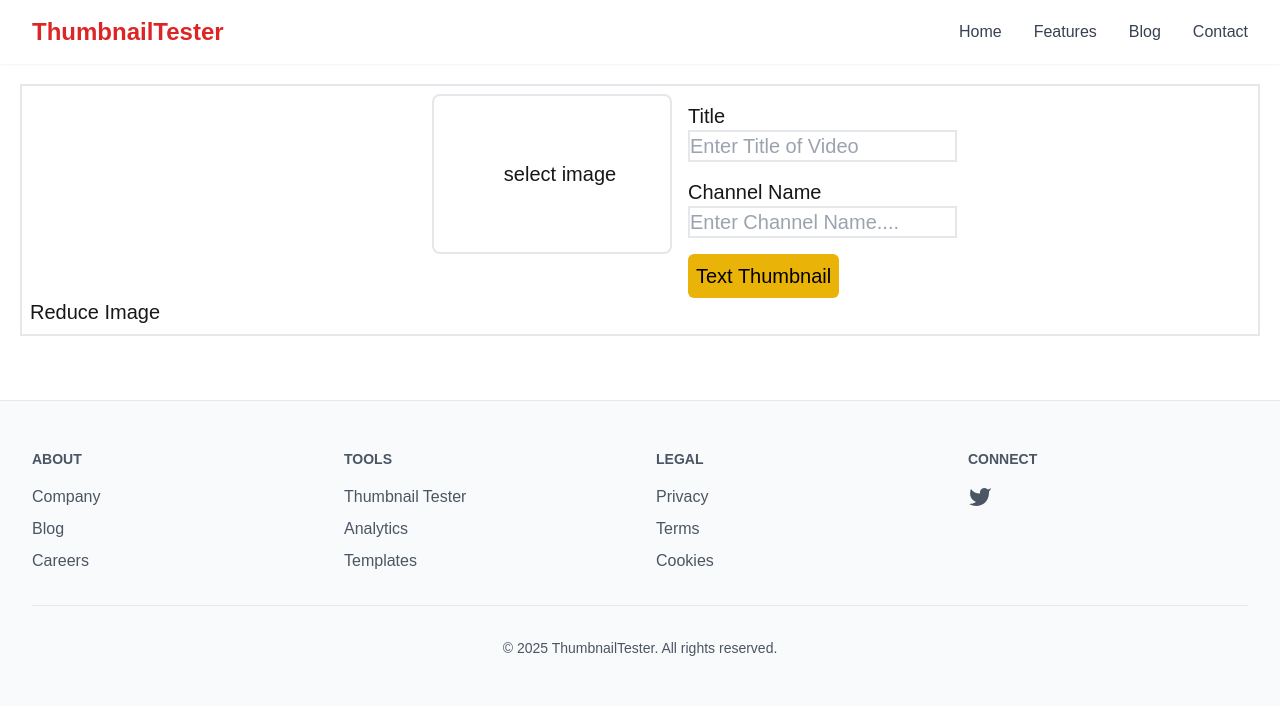
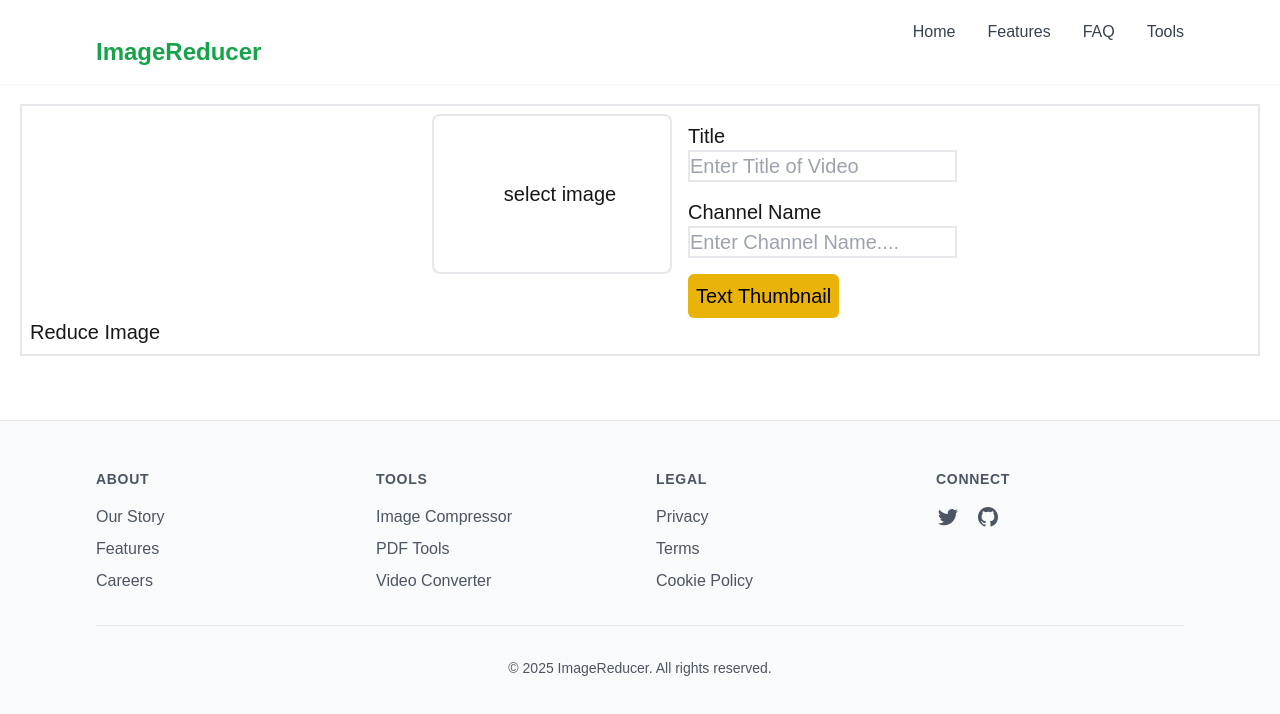
Before and after one commit to soloprime9/YouTube-Thumbnail-Tester, a Next.js app: page / in a window 1280 px wide. Shown: the top 714 px of the page. Built offline with nearby package versions, Linux system fonts and the light colour scheme.

Commit message:
Update layout.js

```diff
--- a/src/app/layout.js
+++ b/src/app/layout.js
@@ -1,6 +1,3 @@
-'use client';
-import Link from "next/link";
-import { useState } from "react";
 import { Geist, Geist_Mono } from "next/font/google";
 import "./globals.css";
 
@@ -21,155 +18,126 @@
 };
 
 export default function RootLayout({ children }) {
-  const [isOpen, setIsOpen] = useState(false);
 
   return (
     <html lang="en">
        <head>
-        <title>{metadata.title}</title>
-        <meta name="description" content={metadata.description} />
+        {/* Schema Markup for SEO */}
+        <script type="application/ld+json">
+          {JSON.stringify({
+            "@context": "https://schema.org",
+            "@type": "SoftwareApplication",
+            "name": "Free Image Resizer",
+            "operatingSystem": "Web",
+            "applicationCategory": "MultimediaApplication",
+            "offers": {
+              "@type": "Offer",
+              "price": "0"
+            },
+            "aggregateRating": {
+              "@type": "AggregateRating",
+              "ratingValue": "4.9",
+              "ratingCount": "1500"
+            },
+            "description": "Professional-grade image optimization tool available for free online",
+            "featureList": [
+              "Multiple format support (JPG/PNG/GIF/BMP)",
+              "Quality adjustment slider",
+              "Instant download",
+              "Mobile-friendly interface"
+            ]
+          })}
+        </script>
+
+        {/* Canonical URL */}
+        <link rel="canonical" href="https://reduceimages-sigma.vercel.app/" />
+
+
+
       </head>
+
       <body className={`${geistSans.variable} ${geistMono.variable} antialiased`}>
-        {/* Header */}
-        <header className="bg-white shadow-sm sticky top-0 z-50">
-          <nav className="max-w-7xl mx-auto px-4 sm:px-6 lg:px-8">
-            <div className="flex justify-between items-center h-16">
-              {/* Logo */}
-              <Link href="/" className="text-2xl font-bold text-red-600">
-                ThumbnailTester
-              </Link>
 
-              {/* Desktop Menu */}
+      <header className="bg-white shadow-sm">
+    <nav className="max-w-6xl mx-auto px-4 sm:px-6 border-dashed mt-5 lg:px-8">
+      <div className="flex justify-between h-16">
+        <div className="flex-shrink-0 flex items-center">
+          <span className="text-2xl font-bold text-green-600 pointer"><a href="https://reduceimages-sigma.vercel.app/">ImageReducer</a></span>
+        </div>
+
+        {/* Desktop Navigation */}
         <div className="hidden md:flex space-x-8">
-                <Link href="/" className="text-gray-700 hover:text-red-600">
-                  Home
-                </Link>
-                <Link href="/features" className="text-gray-700 hover:text-red-600">
-                  Features
-                </Link>
-                <Link href="/blog" className="text-gray-700 hover:text-red-600">
-                  Blog
-                </Link>
-                <Link href="/contact" className="text-gray-700 hover:text-red-600">
-                  Contact
-                </Link>
+          <a href="https://reduceimages-sigma.vercel.app/" className="text-gray-700 hover:text-green-600 transition-colors">Home</a>
+          <a href="https://reduceimages-sigma.vercel.app/" className="text-gray-700 hover:text-green-600 transition-colors">Features</a>
+          <a href="https://reduceimages-sigma.vercel.app/" className="text-gray-700 hover:text-green-600 transition-colors">FAQ</a>
+          <a href="https://reduceimages-sigma.vercel.app/" className="text-gray-700 hover:text-green-600 transition-colors">Tools</a>
         </div>
 
         {/* Mobile Menu Button */}
-              <button
-                onClick={() => setIsOpen(!isOpen)}
-                className="md:hidden text-gray-700 hover:text-red-600 focus:outline-none"
-                aria-label="Toggle menu"
-              >
+        <div className="md:hidden flex items-center">
+          <button className="text-gray-700 hover:text-green-600">
             <svg className="h-6 w-6" fill="none" viewBox="0 0 24 24" stroke="currentColor">
               <path strokeLinecap="round" strokeLinejoin="round" strokeWidth={2} d="M4 6h16M4 12h16M4 18h16" />
             </svg>
           </button>
         </div>
-
-            {/* Mobile Menu */}
-            {isOpen && (
-              <div className="md:hidden space-y-2 pb-4">
-                <Link href="/" className="block px-3 py-2 text-gray-700 hover:text-red-600">
-                  Home
-                </Link>
-                <Link href="/features" className="block px-3 py-2 text-gray-700 hover:text-red-600">
-                  Features
-                </Link>
-                <Link href="/blog" className="block px-3 py-2 text-gray-700 hover:text-red-600">
-                  Blog
-                </Link>
-                <Link href="/contact" className="block px-3 py-2 text-gray-700 hover:text-red-600">
-                  Contact
-                </Link>
       </div>
-            )}
     </nav>
   </header>
 
-        {/* Main Content */}
-        <main>{children}</main>
 
-        {/* Footer */}
-        <footer className="bg-gray-50 border-t mt-16">
-          <div className="max-w-7xl mx-auto py-12 px-4 sm:px-6 lg:px-8">
+
+        {children}
+
+          <footer className="bg-gray-50 mt-16 border-t">
+    <div className="max-w-6xl mx-auto py-12 px-4 sm:px-6 lg:px-8">
       <div className="grid grid-cols-1 md:grid-cols-4 gap-8">
-              {/* About Section */}
+        {/* About Column */}
         <div>
-                <h3 className="text-sm font-semibold text-gray-600 uppercase">About</h3>
+          <h3 className="text-sm font-semibold text-gray-600 uppercase tracking-wider">About</h3>
           <ul className="mt-4 space-y-2">
-                  <li>
-                    <Link href="/about" className="text-gray-600 hover:text-red-600">
-                      Company
-                    </Link>
-                  </li>
-                  <li>
-                    <Link href="/blog" className="text-gray-600 hover:text-red-600">
-                      Blog
-                    </Link>
-                  </li>
-                  <li>
-                    <Link href="/careers" className="text-gray-600 hover:text-red-600">
-                      Careers
-                    </Link>
-                  </li>
+            <li><a href="#" className="text-gray-600 hover:text-green-600 transition-colors">Our Story</a></li>
+            <li><a href="#" className="text-gray-600 hover:text-green-600 transition-colors">Features</a></li>
+            <li><a href="#" className="text-gray-600 hover:text-green-600 transition-colors">Careers</a></li>
           </ul>
         </div>
 
-              {/* Tools Section */}
+        {/* Tools Column */}
         <div>
-                <h3 className="text-sm font-semibold text-gray-600 uppercase">Tools</h3>
+          <h3 className="text-sm font-semibold text-gray-600 uppercase tracking-wider">Tools</h3>
           <ul className="mt-4 space-y-2">
-                  <li>
-                    <Link href="/thumbnail-tester" className="text-gray-600 hover:text-red-600">
-                      Thumbnail Tester
-                    </Link>
-                  </li>
-                  <li>
-                    <Link href="/analytics" className="text-gray-600 hover:text-red-600">
-                      Analytics
-                    </Link>
-                  </li>
-                  <li>
-                    <Link href="/templates" className="text-gray-600 hover:text-red-600">
-                      Templates
-                    </Link>
-                  </li>
+            <li><a href="#" className="text-gray-600 hover:text-green-600 transition-colors">Image Compressor</a></li>
+            <li><a href="#" className="text-gray-600 hover:text-green-600 transition-colors">PDF Tools</a></li>
+            <li><a href="#" className="text-gray-600 hover:text-green-600 transition-colors">Video Converter</a></li>
           </ul>
         </div>
 
-              {/* Legal Section */}
+        {/* Legal Column */}
         <div>
-                <h3 className="text-sm font-semibold text-gray-600 uppercase">Legal</h3>
+          <h3 className="text-sm font-semibold text-gray-600 uppercase tracking-wider">Legal</h3>
           <ul className="mt-4 space-y-2">
-                  <li>
-                    <Link href="/privacy" className="text-gray-600 hover:text-red-600">
-                      Privacy
-                    </Link>
-                  </li>
-                  <li>
-                    <Link href="/terms" className="text-gray-600 hover:text-red-600">
-                      Terms
-                    </Link>
-                  </li>
-                  <li>
-                    <Link href="/cookie-policy" className="text-gray-600 hover:text-red-600">
-                      Cookies
-                    </Link>
-                  </li>
+            <li><a href="#" className="text-gray-600 hover:text-green-600 transition-colors">Privacy</a></li>
+            <li><a href="#" className="text-gray-600 hover:text-green-600 transition-colors">Terms</a></li>
+            <li><a href="#" className="text-gray-600 hover:text-green-600 transition-colors">Cookie Policy</a></li>
           </ul>
         </div>
 
-              {/* Social Section */}
+        {/* Social Column */}
         <div>
-                <h3 className="text-sm font-semibold text-gray-600 uppercase">Connect</h3>
+          <h3 className="text-sm font-semibold text-gray-600 uppercase tracking-wider">Connect</h3>
           <div className="mt-4 flex space-x-4">
-                  <Link href="#" className="text-gray-600 hover:text-red-600">
+            <a href="#" className="text-gray-600 hover:text-green-600 transition-colors">
               <span className="sr-only">Twitter</span>
               <svg className="h-6 w-6" fill="currentColor" viewBox="0 0 24 24">
-                      <path d="M23 3a10.9 10.9 0 01-3.14 1.53 4.48 4.48 0 00-7.86 3v1A10.66 10.66 0 013 4s-4 9 5 13a11.64 11.64 0 01-7 2c9 5 20 0 20-11.5a4.5 4.5 0 00-.08-.83A7.72 7.72 0 0023 3z" />
+                <path d="M8.29 20.251c7.547 0 11.675-6.253 11.675-11.675 0-.178 0-.355-.012-.53A8.348 8.348 0 0022 5.92a8.19 8.19 0 01-2.357.646 4.118 4.118 0 001.804-2.27 8.224 8.224 0 01-2.605.996 4.107 4.107 0 00-6.993 3.743 11.65 11.65 0 01-8.457-4.287 4.106 4.106 0 001.27 5.477A4.072 4.072 0 012.8 9.713v.052a4.105 4.105 0 003.292 4.022 4.095 4.095 0 01-1.853.07 4.108 4.108 0 003.834 2.85A8.233 8.233 0 012 18.407a11.616 11.616 0 006.29 1.84" />
               </svg>
-                  </Link>
+            </a>
+            <a href="#" className="text-gray-600 hover:text-green-600 transition-colors">
+              <span className="sr-only">GitHub</span>
+              <svg className="h-6 w-6" fill="currentColor" viewBox="0 0 24 24">
+                <path fillRule="evenodd" d="M12 2C6.477 2 2 6.484 2 12.017c0 4.425 2.865 8.18 6.839 9.504.5.092.682-.217.682-.483 0-.237-.008-.868-.013-1.703-2.782.605-3.369-1.343-3.369-1.343-.454-1.158-1.11-1.466-1.11-1.466-.908-.62.069-.608.069-.608 1.003.07 1.531 1.032 1.531 1.032.892 1.53 2.341 1.088 2.91.832.092-.647.35-1.088.636-1.338-2.22-.253-4.555-1.113-4.555-4.951 0-1.093.39-1.988 1.029-2.688-.103-.253-.446-1.272.098-2.65 0 0 .84-.27 2.75 1.026A9.564 9.564 0 0112 6.844c.85.004 1.705.115 2.504.337 1.909-1.296 2.747-1.027 2.747-1.027.546 1.379.202 2.398.1 2.651.64.7 1.028 1.595 1.028 2.688 0 3.848-2.339 4.695-4.566 4.943.359.309.678.92.678 1.855 0 1.338-.012 2.419-.012 2.747 0 .268.18.58.688.482A10.019 10.019 0 0022 12.017C22 6.484 17.522 2 12 2z" clipRule="evenodd" />
+              </svg>
+            </a>
           </div>
         </div>
       </div>
@@ -177,11 +145,25 @@
       {/* Copyright */}
       <div className="mt-8 pt-8 border-t border-gray-200 text-center">
         <p className="text-sm text-gray-600">
-                &copy; {new Date().getFullYear()} ThumbnailTester. All rights reserved.
+          &copy; {new Date().getFullYear()} ImageReducer. All rights reserved.
         </p>
       </div>
     </div>
   </footer>
+
+
+        {/* Hidden SEO Content */}
+        <div aria-hidden="true" style={{display:'none'}}>
+          <h1>Online Image Resizer & Compressor</h1>
+          <h2>Free Tool to Reduce Image File Size</h2>
+          <p>Optimize images for web use with our browser-based resizing tool. Features include:</p>
+          <ul>
+            <li>Batch image compression</li>
+            <li>Quality control slider</li>
+            <li>Multiple format support</li>
+            <li>Instant download</li>
+          </ul>
+        </div>
       </body>
     </html>
   );
```
Lines whose indentation alone changed are shown as unchanged.
